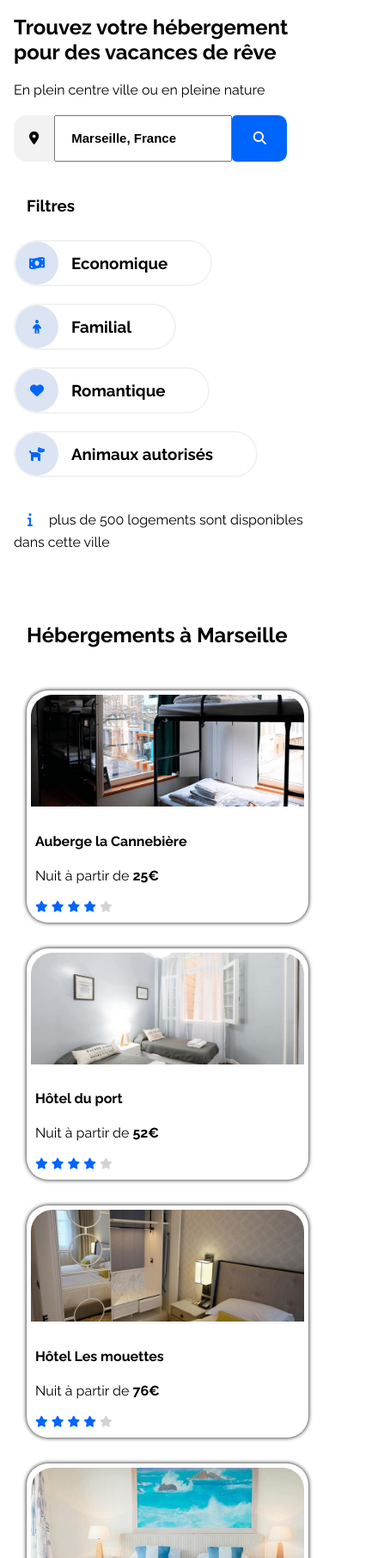
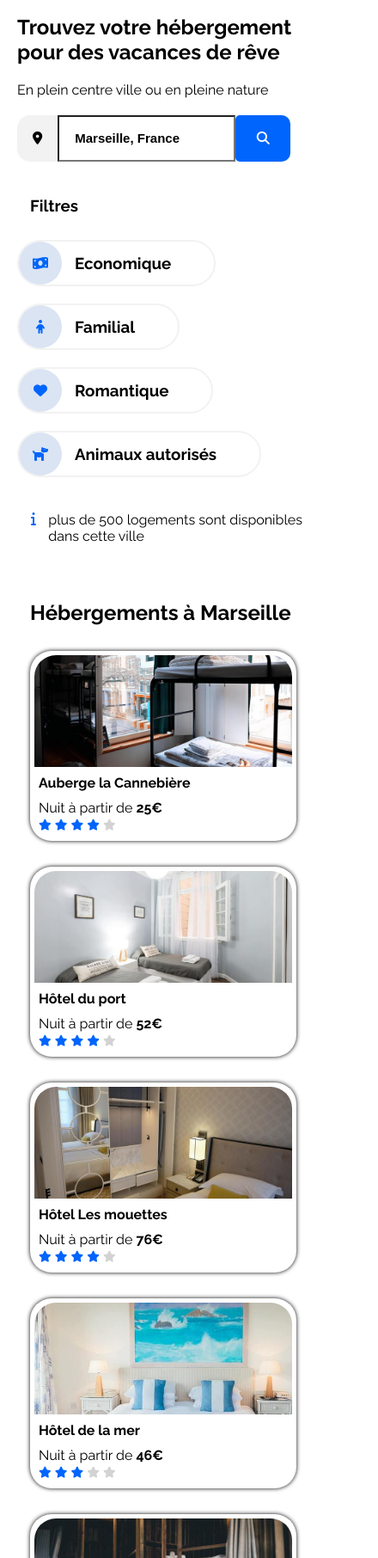
Before and after one commit to saadremani/RemaniSaad_P2_01022021, a plain HTML site: page index.html in a window 390 px wide. Shown: the part 188-2000 px from the top of the page at 86% size, 440 px wide, since content can reach past the window. Drawn offline with Linux system fonts and the light colour scheme.

Commit message:
Media Q in progress

```diff
--- a/index.html
+++ b/index.html
@@ -13,12 +13,13 @@
         <!--Début métas pour les icônes fontawesome-->
         <script src="https://kit.fontawesome.com/588346c324.js" crossorigin="anonymous"></script>
     </head>
-<body>
-     <!----------------------------Début du global container------------------------------------->
 
-    <div class="container">
+    <body>
+     <!--Début du global container-->
 
-         <!---------------------------- Début of HEADER------------------------------------------->
+
+
+         <!-- Début of HEADER-->
 
          <header>
 
@@ -46,14 +47,14 @@
       </header>
 
 
-        <!----------------------------------------------CONTENT--------------------------------------->
+        <!--CONTENT-->
 
         <div class="content">
             <h2>Trouvez votre hébergement pour des vacances de rêve </h2>
             <p>En plein centre ville ou en pleine nature</p>
 
 
-            <!------------------------------------Début de la barre recherche--------------------------->
+            <!--Début de la barre recherche-->
             <form class="post" action="traitement.php">
                 <label class="position">
                     <i class="fas fa-map-marker-alt"></i>
@@ -65,7 +66,7 @@
             </form>
 
 
-            <!--------------------------------------Début de la liste Filtres------------------------------>
+            <!--Début de la liste Filtres-->
 
             <div class="themes">
 
@@ -96,18 +97,18 @@
             </div>
 
 
-            <!-----------------------------------ici nombre de logement--------------------------------->
+            <!--ici nombre de logement-->
 
             <div class="nombre_logement">
-                <div><p><i class="fas fa-info "></i>plus de 500 logements sont disponibles dans cette ville</p></div>
+                <div><p class="nombre--logement"><i class="fas fa-info "></i>plus de 500 logements sont disponibles dans cette ville</p></div>
             </div>
 
 
 
 
 
-            <!---------------------------------------ICI SECTION HÉBERGEMENT À MARSEILLE------------------------------>
-            <section id="hebergement">
+            <!--ICI SECTION HÉBERGEMENT À MARSEILLE-->
+            <section class="hebergement">
              <div class="booking">
 
                     <div class="location">
@@ -115,8 +116,8 @@
                             <div class="annonce">
                              <img src="img/hebergements/4_small/marcus-loke-WQJvWU_HZFo-unsplash.jpg" alt="Auberge la Cannebière" class="card__img">
                                 <div class="description">
-                                 <h4>Auberge la Cannebière</h4>
-                                    <p>Nuit à partir de <strong>25€</strong></p>
+                                 <h4 class="annonce-title">Auberge la Cannebière</h4>
+                                    <p class="annonce-parag">Nuit à partir de <strong>25€</strong></p>
                                     <div class="star">
                                     <span class="blue"><i class="fas fa-star stars_icon"></i></span>
                                     <span class="blue"><i class="fas fa-star stars_icon"></i></span>
@@ -130,8 +131,8 @@
                             <div class="annonce">
                                 <img src="img/hebergements/4_small/fred-kleber-gTbaxaVLvsg-unsplash.jpg" alt="Auberge la Cannebière" class="card__img">
                                    <div class="description">
-                                    <h4>Hôtel du port</h4>
-                                       <p>Nuit à partir de <strong>52€</strong></p>
+                                    <h4 class="annonce-title">Hôtel du port</h4>
+                                       <p class="annonce-parag">Nuit à partir de <strong>52€</strong></p>
                                        <div class="star">
                                        <span class="blue"><i class="fas fa-star stars_icon"></i></span>
                                        <span class="blue"><i class="fas fa-star stars_icon"></i></span>
@@ -145,8 +146,8 @@
                                <div class="annonce">
                                 <img src="img/hebergements/4_small/reisetopia-B8WIgxA_PFU-unsplash.jpg" alt="Auberge la Cannebière" class="card__img">
                                    <div class="description">
-                                    <h4>Hôtel Les mouettes</h4>
-                                    <p>Nuit à partir de <strong>76€</strong></p>
+                                    <h4 class="annonce-title">Hôtel Les mouettes</h4>
+                                    <p class="annonce-parag">Nuit à partir de <strong>76€</strong></p>
                                        <div class="star">
                                        <span class="blue"><i class="fas fa-star stars_icon"></i></span>
                                        <span class="blue"><i class="fas fa-star stars_icon"></i></span>
@@ -160,8 +161,8 @@
                                <div class="annonce">
                                 <img src="img/hebergements/4_small/annie-spratt-Eg1qcIitAuA-unsplash.jpg" alt="Auberge la Cannebière" class="card__img">
                                    <div class="description">
-                                    <h4>Hôtel de la mer</h4>
-                                    <p>Nuit à partir de <strong>46€</strong></p>
+                                    <h4 class="annonce-title">Hôtel de la mer</h4>
+                                    <p class="annonce-parag">Nuit à partir de <strong>46€</strong></p>
                                        <div class="star">
                                        <span class="blue"><i class="fas fa-star stars_icon"></i></span>
                                        <span class="blue"><i class="fas fa-star stars_icon"></i></span>
@@ -175,8 +176,8 @@
                                <div class="annonce">
                                 <img src="img/hebergements/4_small/nicate-lee-kT-ZyaiwBe0-unsplash.jpg" alt="Auberge la Cannebière" class="card__img">
                                    <div class="description">
-                                    <h4>Auberge Le Panier</h4>
-                                    <p>Nuit à partir de <strong>23€</strong></p>
+                                    <h4 class="annonce-title">Auberge Le Panier</h4>
+                                    <p class="annonce-parag" class="annonce-parag">Nuit à partir de <strong>23€</strong></p>
                                        <div class="star">
                                        <span class="blue"><i class="fas fa-star stars_icon"></i></span>
                                        <span class="blue"><i class="fas fa-star stars_icon"></i></span>
@@ -190,8 +191,8 @@
                                <div class="annonce">
                                 <img src="img/hebergements/4_small/febrian-zakaria-M6S1WvfW68A-unsplash.jpg" alt="Auberge la Cannebière" class="card__img">
                                    <div class="description">
-                                    <h4>Hôtel chez Amina</h4>
-                                    <p>Nuit à partir de <strong>96€</strong></p>
+                                    <h4 class="annonce-title">Hôtel chez Amina</h4>
+                                    <p class="annonce-parag">Nuit à partir de <strong>96€</strong></p>
                                        <div class="star">
                                        <span class="blue"><i class="fas fa-star stars_icon"></i></span>
                                        <span class="blue"><i class="fas fa-star stars_icon"></i></span>
@@ -210,8 +211,8 @@
 
 
 
-             <!-----------------------------------ICI SECTION LES PLUS POPULAIRES------------------------------------>
-             <div id="best">
+             <!--ICI SECTION LES PLUS POPULAIRES-->
+              <div id="best">
                  <div class="populaire">
                      <div class="block">
                         <h2 class="titre2">Les plus populaires</h2><i class="fas fa-chart-line"></i>
@@ -219,7 +220,7 @@
                      <article class="most-popular">
                      <img src="img/hebergements/4_small/emile-guillemot-Bj_rcSC5XfE-unsplash.jpg" alt="Photo de l'hôtel Le soleil du matin">
                      <div class="resum">
-                         <h4>Hôtel du Soleil du matin</h4>
+                         <h4 class=populaire--title>Hôtel du Soleil du matin</h4>
                          <p>Nuit à partir de <strong>128€</strong></p>
                          <span class="blue"><i class="fas fa-star stars_icon"></i></span>
                          <span class="blue"><i class="fas fa-star stars_icon"></i></span>
@@ -231,7 +232,7 @@
                  <article class="most-popular">
                     <img src="img/hebergements/4_small/aw-creative-VGs8z60yT2c-unsplash.jpg" alt="Photo Au coeur de l'eau Chambres d'hôtes">
                     <div class="resum">
-                        <h4>Au coeur de l'eau Chambres d'hôtes</h4>
+                        <h4 class=populaire--title>Au coeur de l'eau Chambres d'hôtes</h4>
                         <p>Nuit à partir <strong>71€</strong></p>
                         <span class="blue"><i class="fas fa-star stars_icon"></i></span>
                         <span class="blue"><i class="fas fa-star stars_icon"></i></span>
@@ -243,7 +244,7 @@
                 <article class="most-popular">
                     <img src="img/hebergements/4_small/febrian-zakaria-sjvU0THccQA-unsplash.jpg" alt="Photo de l'hôtel Tout bleu et blanc ">
                     <div class="resum">
-                        <h4>Hôtel Tout bleu et blanc</h4>
+                        <h4 class=populaire--title>Hôtel Tout bleu et blanc</h4>
                         <p>Nuit à partir <strong>68€</strong></p>
                         <span class="blue"><i class="fas fa-star stars_icon"></i></span>
                         <span class="blue"><i class="fas fa-star stars_icon"></i></span>
@@ -259,8 +260,8 @@
 
             </div>
 
-
-             <!-----------------------------------ICI SECTION Activité À MARSEILLE--------------------------------------->
+          </section>
+             <!--ICI SECTION Activité À MARSEILLE-->
 
     <section class="activity" id="activity">
         <h2 class="activityTitle">Activités à Marseille</h2>
@@ -325,17 +326,17 @@
           <h3 class="activityCardTitle">Parc Longchamp</h3>
         </a>
       </section>
-      <!------------------------------------------ ACTIVITY --------------------------------------------------->
+      <!-- ACTIVITY-->
+      </div>
 
-    </div>
-        <!-----------------------------------------END-CONTENT------------------------------------------------>
+        <!--END-CONTENT-->
 
 
-        <!-------------------------------------------FOOTER---------------------------------------------------->
+        <!--FOOTER-->
 
         <div class="footer">
 
-            <!-------------------------------------A propos---------------------------------------------------->
+            <!--A propos-->
             <div class= "footerLeft">
                 <h3 class="footer_title"><strong>A propos</strong></h3>
                 <ul class="footerLeftMenu">
@@ -346,7 +347,7 @@
 
             </div>
 
-            <!-------------------------------------Hbébergement-------------------------------------------------->
+            <!--Hbébergement-->
             <div class="footerCenter">
                 <h3 class="footer_title"><strong>hébergements</strong></h3>
                 <ul class="footerCenterMenu">
@@ -357,7 +358,7 @@
 
             </div>
 
-            <!---------------------------------------ASSITANCE----------------------------------------------------->
+            <!--ASSITANCE-->
             <div class="footerRight">
                 <h3 class="footer_title"><strong>Assistance</strong></h3>
                 <ul class="footerRightMenu">
@@ -368,10 +369,11 @@
 
             </div>
         </div>
-        <!---------------------------------------------End-FOOTER-------------------------------------------------->
+            <!--End-FOOTER-->
 
-    </div>
-     <!-------------------------------------------Fin du global container------------------------------------------->
 
-</body>
+            <!--Fin du global container-->
+
+    </body>
+
 </html>
--- a/styles.css
+++ b/styles.css
@@ -12,12 +12,7 @@ a {
   text-decoration: none;
 }
 
-.container {
-    display: flex;
-  min-height: 100vh;
-  flex-direction: column;
-  flex-wrap: wrap;
-}
+
 
 /* ------------------------------------HEADER PART------------------------------- */
 
@@ -85,12 +80,20 @@ a {
 .content {
     margin-left: 1rem;
 }
+@media screen and (max-width:600px){
+    .content {
+        margin-left: 20px;
+        }
+}
+
 
 /*-----------------------------barre de recherche-----------------------------------*/
 
 .post{
     display: flex;
     margin-top: 20px;
+    box-shadow: 0px 0px 0px 0px;
+
 }
 .position {
     background: #f2f2f2;
@@ -136,6 +139,8 @@ a {
     .post > * {
 
         font-size: 15px;
+        box-shadow: 0px 0px 0px 0px;
+
 
     }
     .logo_recherche{
@@ -196,8 +201,14 @@ a {
     height: 25px;
  }
 
+ /*--ici nombre de logement*/
+
+ .nombre--logement{
+     display: flex;
+ }
+
 /* --------------------------------------------booking section---------------------------  */
-#hebergement{
+.hebergement{
     margin-top: 50px;
 }
 
@@ -233,7 +244,7 @@ a {
 
 
 .headingSecondary{
-    width: 100%;
+    width: 81%;
     padding: 15px;
     cursor: pointer;
 }
@@ -248,9 +259,16 @@ a {
     transition: .2s ease-in-out;
     cursor: pointer;
 }
-@media screen and (max-width:600px){
+@media screen and (max-width:600px)
+{
+    .headingSecondary{
+        width: 86%;
+        cursor: pointer;
+        margin-block-start: 0;
+        margin-block-end: 0;
+    }
 .annonce{
-    width: 85%;
+    width: 81%;
     background: #fff;
     padding: 5px;
     border-radius: 25px;
@@ -259,6 +277,14 @@ a {
     transform: scale(1);
     transition: .2s ease-in-out;
     cursor: pointer;
+}
+.annonce-title{
+    margin-block-start: 0;
+    margin-block-end: 0;
+}
+.annonce-parag {
+    margin-block-start: 10px;
+    margin-block-end: 0;
 }
 }
 .description{
@@ -294,12 +320,13 @@ a {
     }
 
 
+
 }
 
 .populaire {
     display: flex;
     flex-direction: column;
-    width: 100%;
+    width: 83%;
     height: 94%;
     background: #f2f2f2;
     border-radius: 20px;
@@ -358,6 +385,13 @@ a {
     transform: scale(1.02);
 
 }
+@media (max-width: 650px) {
+
+.populaire--title{
+    margin-block-end: 0;
+    margin-block-start: 0;
+}
+}
 /* -----------------------------ICI SECTION LES  ACTIVITÉS------------------------------------ */
 
 
@@ -365,6 +399,7 @@ a {
     display: grid;
     column-gap: 2rem;
     margin: 4rem 0;
+    width:96%;
   }
   .activityTitle {
     grid-column: 1/-1;
@@ -451,7 +486,7 @@ a {
 /* ---------------------------FOOTER PART--------------------------- */
 .footer {
 
-    height: 150px;
+    height: 200px;
     background-color:#F2F2F2;
     display: flex;
     flex-direction: row;
@@ -515,11 +550,12 @@ a {
         height:auto;
     }
     .footerLeft{
-        width: 60%;
+        width: 80%;
     padding: 1rem;
     }
     .footerCenter{
         width: 60%;
+        height: 120px;
     padding: 1rem;
     }
     .footerRight{
```
